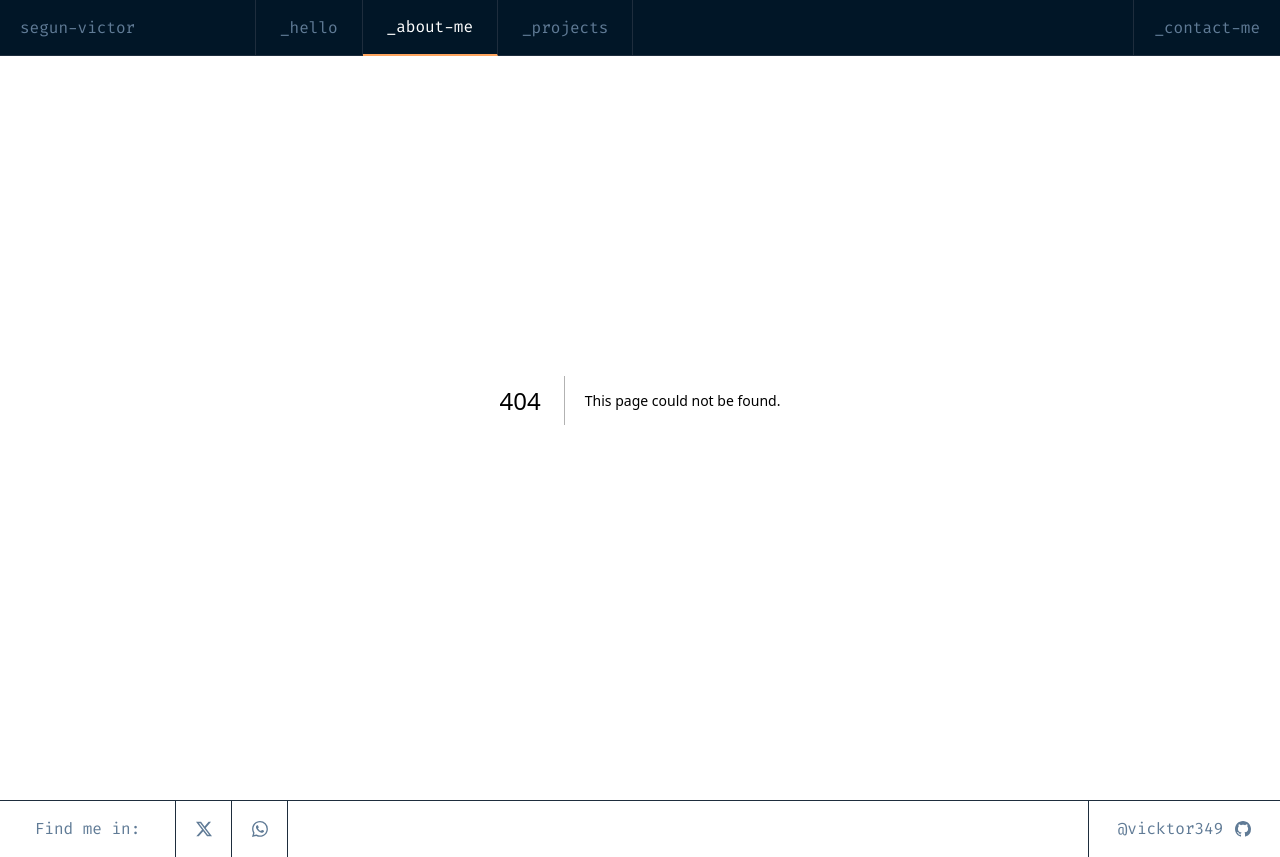
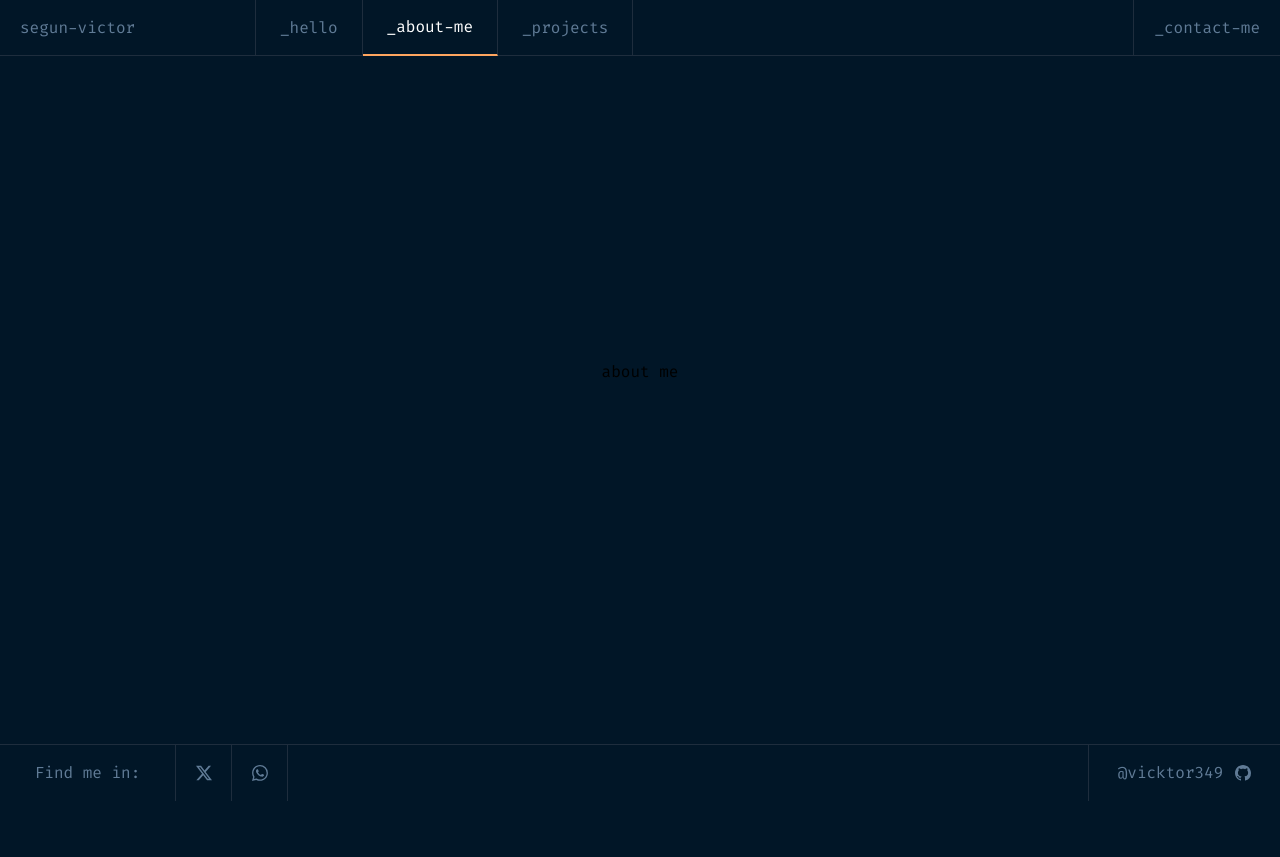
Before and after one commit to vicktor349/victor, a Next.js app: page /about-me in a window 1280 px wide. Before the commit this address had no page. After the commit the page ends 801 px from the top, so only its background shows below. Built offline with nearby package versions, Linux system fonts and the light colour scheme.

Commit message:
About me page

```diff
--- /dev/null
+++ b/pages/about-me.js
@@ -0,0 +1,12 @@
+import React from 'react'
+
+const aboutme = () =>
+{
+    return (
+        <div className="flex items-center justify-center h-[calc(100vh-56.19px)]">
+            about me
+        </div>
+    )
+}
+
+export default aboutme
```
